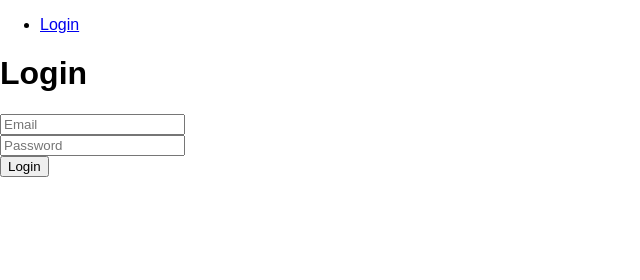
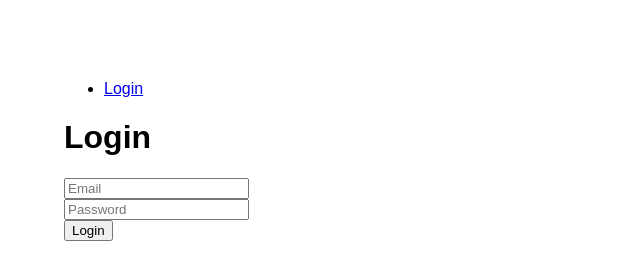
Before and after one commit to tijanadjorovic/todo-app, a React app: page /login in a window 1280 px wide. Shown: the whole page, without its empty margins (0-640 px from the left). Built offline with nearby package versions, Linux system fonts and the light colour scheme.

Commit message:
index.css padding

```diff
--- a/src/index.css
+++ b/src/index.css
@@ -1,5 +1,8 @@
 body {
   margin: 0;
-  padding: 0;
+  padding: 5%;
   font-family: sans-serif;
 }
+#root{
+
+}
```
Also changed, not shown: src/components/NewTask/NewTask.js (line endings or trailing spaces).
